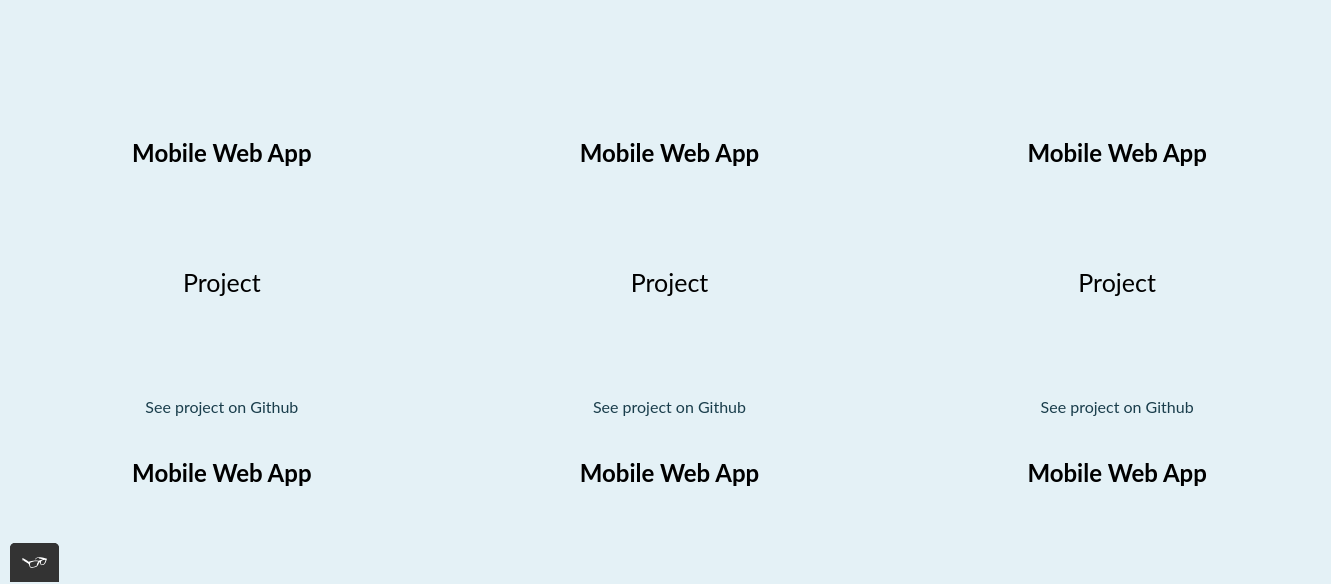
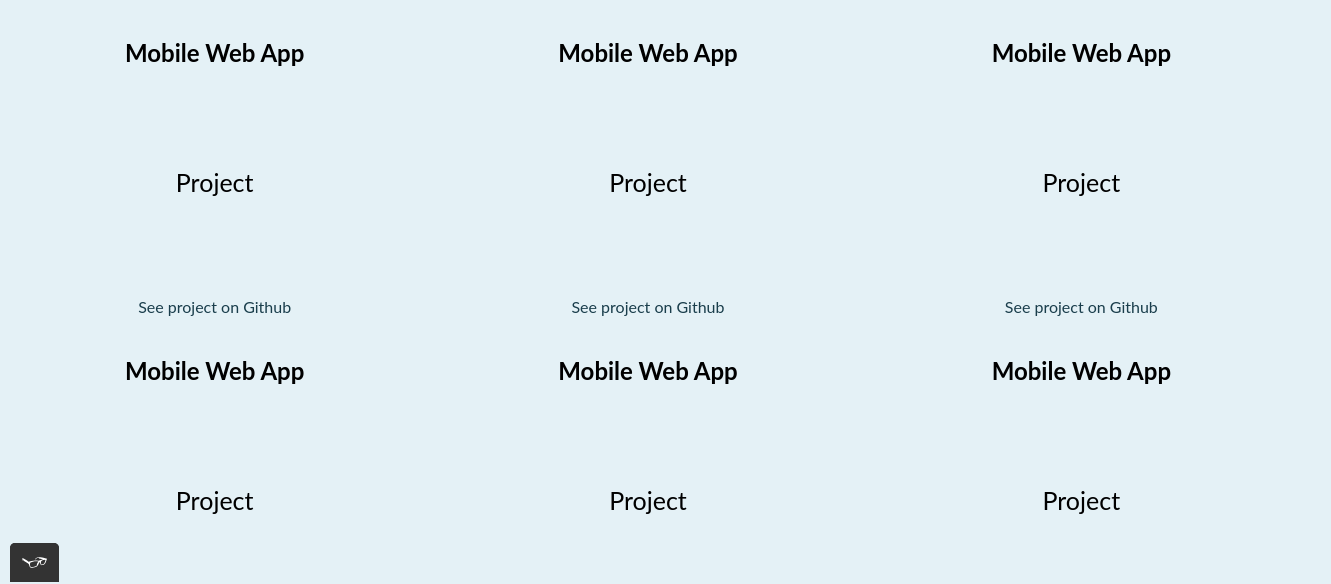
Before and after one commit to thorntonkaitlin58/portfolio-website, a website: page work.html in a window 1280 px wide. Shown: the part 218-802 px from the top of the page, 1331 px wide, since content can reach past the window. Drawn offline with Linux system fonts and the light colour scheme.

Commit message:
Update style.production.css
changing @support variables

```diff
--- a/css/style.production.css
+++ b/css/style.production.css
@@ -1,3 +1,4 @@
+
 /*
 * Prefixed by https://autoprefixer.github.io
 * PostCSS: v8.4.14,
@@ -130,7 +131,7 @@ button:focus {
 }
 .profile__portrait {
 	float: left;
-	width: 250px;
+	width: 30%;
 	border-radius: 100%;
 }
 .profile {
@@ -291,60 +292,38 @@ p{
 	padding:75px;
 	font-family: 'Lato', sans-serif;
 	font-size: 25px;
-	text-align: left;
+
 }
 
 
 
-@supports (display:grid) {
-	.grid-container
-	{display:-ms-grid;display:grid;
-	-ms-grid-columns: 1fr 20px 1fr 20px 1fr;
-	grid-template-columns: 1fr 1fr 1fr;
-	grid-gap: 20px
+/* start grid fallback */
+.grid__item {
+	display: block;
+	width: 33%;
+   }
+   /* end grid fallback */
+
+   @supports (display: grid) {
+	.grid-container {
+	  display: -ms-grid;
+	  display: grid;
+	  /* grid-template-columns: 300px 300px 300px; fractions are better than pixels - they are responsive */
+	  -ms-grid-columns: 1fr 20px 1fr 20px 1fr;
+	  grid-template-columns: 1fr 1fr 1fr;
+	  grid-gap: 20px;
+	  margin: 0;
+
 	}
-
-	.grid-item {
-		background-color: undefined;
-		width: auto;
-		min-height: 0;
-		margin:auto
+	.grid__item {
+	  background-color: rgba(228, 241, 246, 1);
+	  width: auto;
+	  margin: 0;
 	}
-	.grid-item:last-child {
-		grid-column: auto/auto;
-		grid-row: auto/auto
-	}}
-
-@media screen and (max-width:768px)
-	{.grid-container{
-		-ms-grid-columns: 1fr;
-		grid-template-columns: 1fr;
-		grid-gap: 10px}
+	.grid__item:last-child {
+	  -ms-grid-column: 3;
+	  grid-column: 3 / 3;
+	  -ms-grid-row: 1;
+	  grid-row: 1 / 3;
 	}
-
-@media screen and (max-width:1024px)
-{.grid-container{-ms-grid-columns:1fr 10px 1fr;grid-template-columns:1fr 1fr;}
-
-}
-
-@media all and (max-width:500px) and (max-width:750px)
-{.grid-container{-ms-grid-columns:1fr 10px 1fr;grid-template-columns:1fr 1fr;}}
-	/*shared code*/
-
-	.grid-item {
-		display: inline-block;
-		width: 100%;
-		margin-bottom: 20px;
-		padding: 100px
-	}
-	.grid-container {
-		display: -ms-grid;
-		display: grid;
-		-ms-grid-columns: 1fr 20px 1fr 20px 1fr;
-		grid-template-columns: 1fr 1fr 1fr;
-		-ms-grid-rows: 300px 20px 300px;
-		grid-template-rows: 300px 300px;
-		grid-gap: 20px
-	}
-
-	/*end grid fallback*/
+   }
```
